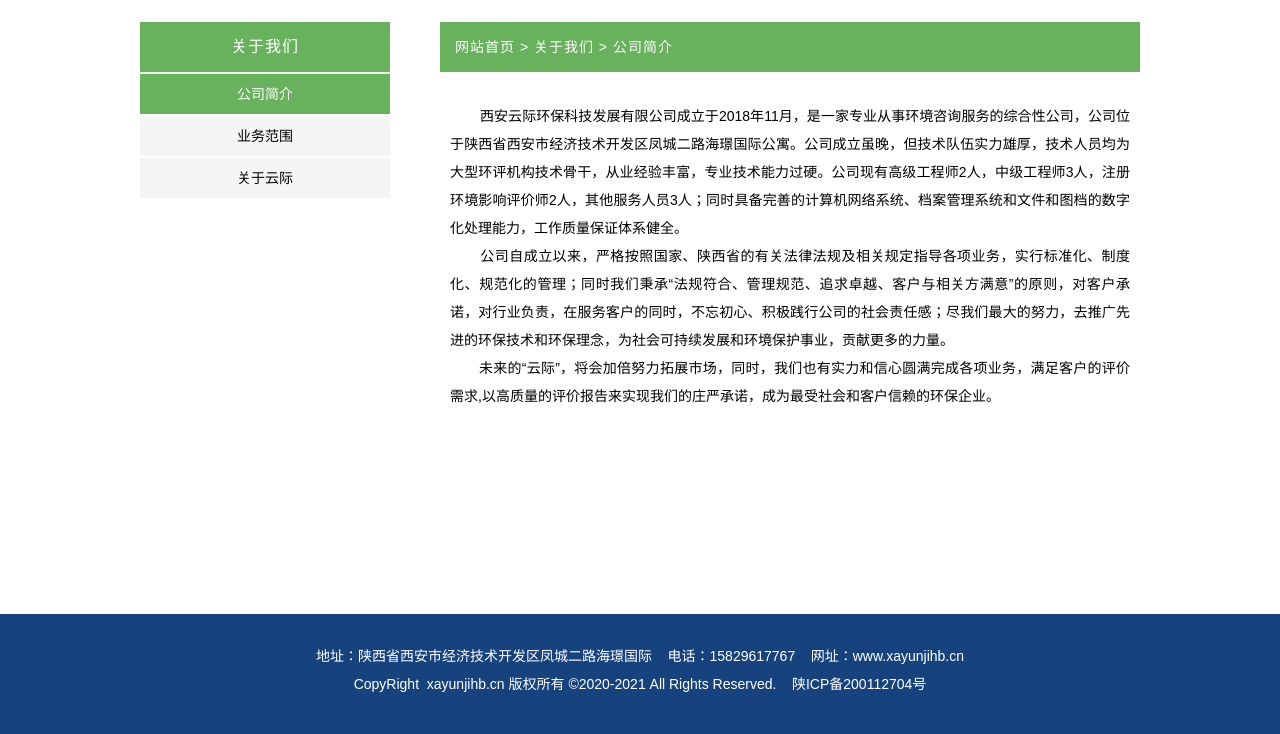
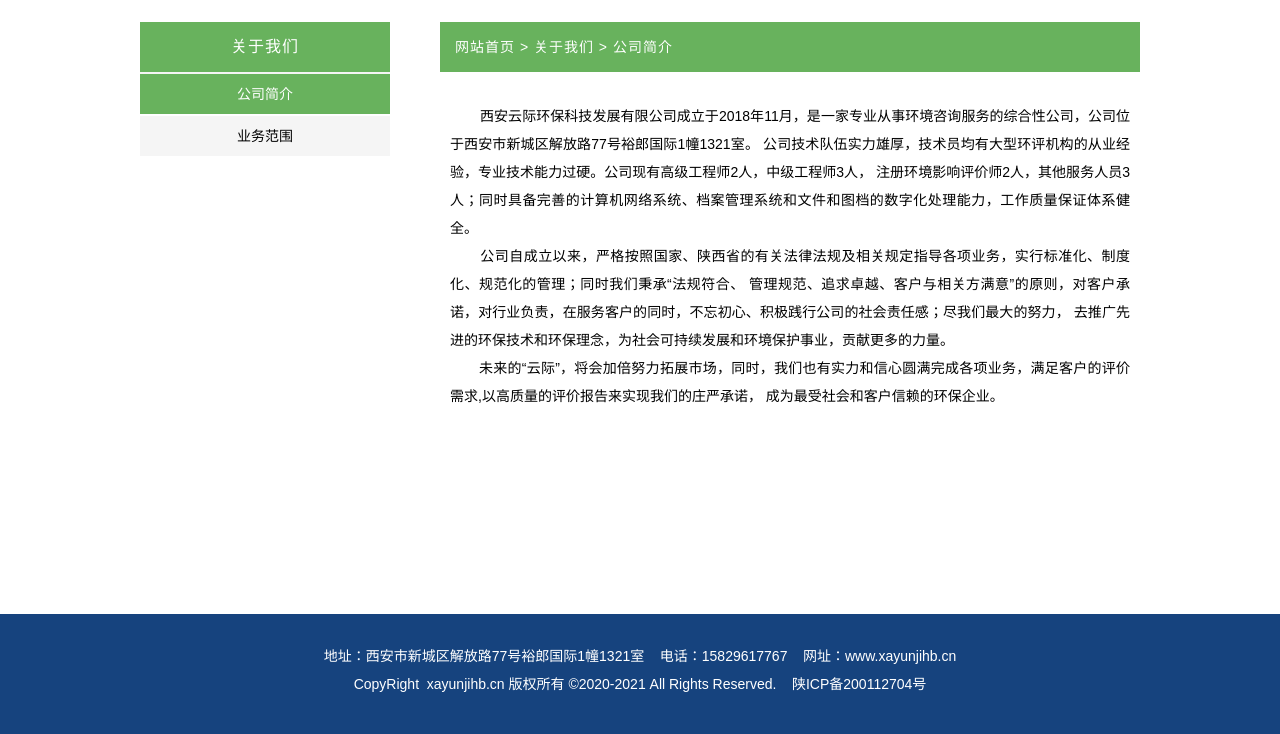
Before and after one commit to Katharinecui/yunjiweb, a Django app: page /aboutus in a window 1280 px wide. Shown: the part 496-1230 px from the top of the page. Run offline with Django 3.2, Linux system fonts and the light colour scheme; some libraries are stand-ins or nearby versions.

Commit message:
修改部分网页样式

```diff
--- a/templates/base.html
+++ b/templates/base.html
@@ -117,7 +117,7 @@
     <div class="web-width">
       <div class="foot-content">
         <br>
-        地址：陕西省西安市经济技术开发区凤城二路海璟国际&nbsp;&nbsp;&nbsp;&nbsp;电话：15829617767&nbsp;&nbsp;&nbsp;&nbsp;网址：www.xayunjihb.cn <br>
+        地址：西安市新城区解放路77号裕郎国际1幢1321室&nbsp;&nbsp;&nbsp;&nbsp;电话：15829617767&nbsp;&nbsp;&nbsp;&nbsp;网址：www.xayunjihb.cn <br>
         CopyRight&nbsp;&nbsp;xayunjihb.cn&nbsp;版权所有&nbsp;©2020-2021 All Rights
         Reserved.&nbsp;&nbsp;&nbsp;&nbsp;陕ICP备200112704号
       </div>
--- a/templates/web/aboutrange.html
+++ b/templates/web/aboutrange.html
@@ -18,7 +18,7 @@
 		<ul class="oleft-nav-item" style="position:relative; margin:0px;padding:0px;">
 			<li><a href="{% url 'web:aboutus' %}">公司简介</a></li>
 			<li><a id="adivInit" href="{% url 'web:aboutrange' %}">业务范围</a></li>
-			<li><a href="{% url 'web:aboutyunji' %}">关于云际</a></li>
+			<!--<li><a href="{% url 'web:aboutyunji' %}">关于云际</a></li>-->
 		</ul>
 	</div>
 </div>
--- a/templates/web/aboutus.html
+++ b/templates/web/aboutus.html
@@ -18,7 +18,7 @@
 		<ul class="oleft-nav-item" style="position:relative; margin:0px;padding:0px;">
 			<li><a id='adivInit' href="{% url 'web:aboutus' %}">公司简介</a></li>
 			<li><a href="{% url 'web:aboutrange' %}">业务范围</a></li>
-			<li><a href="{% url 'web:aboutyunji' %}">关于云际</a></li>
+			<!--<li><a href="{% url 'web:aboutyunji' %}">关于云际</a></li>-->
 		</ul>
 	</div>
 </div>
@@ -28,9 +28,14 @@
 	<div class="oright-title">网站首页&nbsp;&gt;&nbsp;关于我们&nbsp;&gt;&nbsp;公司简介</div>
 	<div class="oright-content">
 		<p class="ocontent-main">
-		西安云际环保科技发展有限公司成立于2018年11月，是一家专业从事环境咨询服务的综合性公司，公司位于陕西省西安市经济技术开发区凤城二路海璟国际公寓。公司成立虽晚，但技术队伍实力雄厚，技术人员均为大型环评机构技术骨干，从业经验丰富，专业技术能力过硬。公司现有高级工程师2人，中级工程师3人，注册环境影响评价师2人，其他服务人员3人；同时具备完善的计算机网络系统、档案管理系统和文件和图档的数字化处理能力，工作质量保证体系健全。<br/>
-		&nbsp;&nbsp;&nbsp;&nbsp;&nbsp;&nbsp;&nbsp;公司自成立以来，严格按照国家、陕西省的有关法律法规及相关规定指导各项业务，实行标准化、制度化、规范化的管理；同时我们秉承“法规符合、管理规范、追求卓越、客户与相关方满意”的原则，对客户承诺，对行业负责，在服务客户的同时，不忘初心、积极践行公司的社会责任感；尽我们最大的努力，去推广先进的环保技术和环保理念，为社会可持续发展和环境保护事业，贡献更多的力量。<br/>
-		&nbsp;&nbsp;&nbsp;&nbsp;&nbsp;&nbsp;&nbsp;未来的“云际”，将会加倍努力拓展市场，同时，我们也有实力和信心圆满完成各项业务，满足客户的评价需求,以高质量的评价报告来实现我们的庄严承诺，成为最受社会和客户信赖的环保企业。
+		西安云际环保科技发展有限公司成立于2018年11月，是一家专业从事环境咨询服务的综合性公司，公司位于西安市新城区解放路77号裕郎国际1幢1321室。
+			公司技术队伍实力雄厚，技术员均有大型环评机构的从业经验，专业技术能力过硬。公司现有高级工程师2人，中级工程师3人，
+			注册环境影响评价师2人，其他服务人员3人；同时具备完善的计算机网络系统、档案管理系统和文件和图档的数字化处理能力，工作质量保证体系健全。<br/>
+		&nbsp;&nbsp;&nbsp;&nbsp;&nbsp;&nbsp;&nbsp;公司自成立以来，严格按照国家、陕西省的有关法律法规及相关规定指导各项业务，实行标准化、制度化、规范化的管理；同时我们秉承“法规符合、
+			管理规范、追求卓越、客户与相关方满意”的原则，对客户承诺，对行业负责，在服务客户的同时，不忘初心、积极践行公司的社会责任感；尽我们最大的努力，
+			去推广先进的环保技术和环保理念，为社会可持续发展和环境保护事业，贡献更多的力量。<br/>
+		&nbsp;&nbsp;&nbsp;&nbsp;&nbsp;&nbsp;&nbsp;未来的“云际”，将会加倍努力拓展市场，同时，我们也有实力和信心圆满完成各项业务，满足客户的评价需求,以高质量的评价报告来实现我们的庄严承诺，
+			成为最受社会和客户信赖的环保企业。
 		</p>
 		<div style="height:150px;"></div>
 	</div>
--- a/templates/web/index.html
+++ b/templates/web/index.html
@@ -24,8 +24,8 @@
 	<!--内容-->
 	<div class="about-us">
 		<p>
-		西安云际环保科技发展有限公司成立于2018年11月，是一家专业从事环境咨询服务的综合性公司，公司位于陕西省西安市经济技术开发区
-		凤城二路海璟国际公寓。公司成立虽晚，但技术队伍实力雄厚，技术人员均为大型环评机构技术骨干，从业经验丰富，专业技术能力过硬。
+		西安云际环保科技发展有限公司成立于2018年11月，是一家专业从事环境咨询服务的综合性公司，公司位于西安市新城区解放路77号裕郎国际1幢1321室。
+			公司技术队伍实力雄厚，技术员均有大型环评机构的从业经验，专业技术能力过硬。
 		公司现有高级工程师2人，中级工程师3人，注册环境影响评价师2人，其他服务人员3人；同时具备完善的计算机网络系统、档案管理系统和
 		文件和图档的数字化处理能力，工作质量保证体系健全&nbsp;......
 		</p>
@@ -45,7 +45,7 @@
 		<table width="970" border="0" cellspacing="0" cellpadding="0" style="margin: 10px 10px;">
 			<tbody>
 				<tr>
-					<td width="120"><img src="{% static 'web/images/project01.jpg' %}" width="120" height="120" alt=""/></td>
+					<td width="120"><img src="{% static 'web/images/project01new.jpg' %}" width="120" height="120" alt=""/></td>
 					<td width="180" align="left" valign="top">
 						<a href="{% url 'web:aboutus' %}" class="service-ah">
 							<div class="service-title">环保管家</div>
```
Also changed, not shown: templates/web/category.html (+6 -1 lines), templates/web/contact.html (+6 -6 lines), web/static/web/images/project01new.jpg (added).
